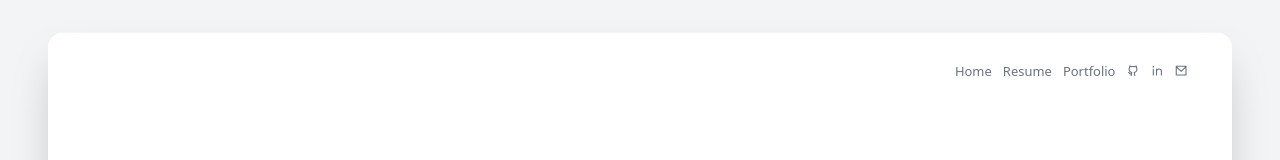
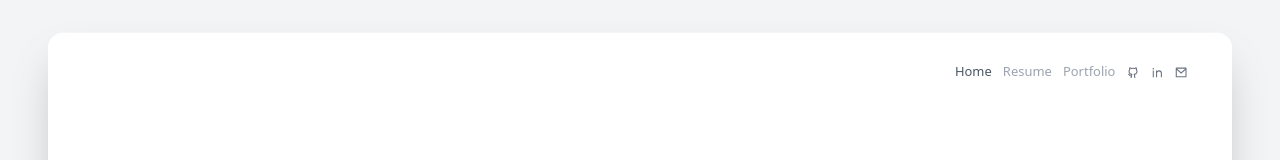
Before and after one commit to moquette/simple-shell, a React app: page / in a window 1280 px wide. Shown: the top 160 px of the page. Built offline with nearby package versions, Linux system fonts and the light colour scheme.

Commit message:
object list

```diff
--- a/src/components/Footer.tsx
+++ b/src/components/Footer.tsx
@@ -7,61 +7,62 @@ import {
   RiLinkedinLine,
   RiGithubLine,
   RiMailLine,
-  RiArrowUpLine,
+  RiArrowUpSLine,
 } from 'react-icons/ri'
 
+const menuItems = [
+  {label: 'Home', path: '/', icon: <RiHome2Line />, internal: true},
+  {label: 'Resume', path: '/resume', icon: <RiQuillPenLine />, internal: true},
+  {
+    label: 'Portfolio',
+    path: '/portfolio',
+    icon: <RiLayoutTop2Line />,
+    internal: true,
+  },
+  {
+    label: 'GitHub',
+    path: 'https://github.com/moquette/',
+    icon: <RiGithubLine />,
+    internal: false,
+  },
+  {
+    label: 'LinkedIn',
+    path: 'https://www.linkedin.com/in/jmoquette/',
+    icon: <RiLinkedinLine />,
+    internal: false,
+  },
+  {
+    label: 'Contact',
+    path: "mailto:Joaquin A. Moquette<joaquin@moquette.us>?subject=Let's talk",
+    icon: <RiMailLine />,
+    internal: false,
+  },
+]
 export default function Footer() {
   return (
     <footer>
       <div className="icon-box">
-        <div>
-          <NavLink to="/">
-            <RiHome2Line />
-            Home
-          </NavLink>
-        </div>
-        <div>
-          <NavLink to="/resume">
-            <RiQuillPenLine />
-            Resume
-          </NavLink>
-        </div>
-        <div>
-          <NavLink to="/portfolio">
-            <RiLayoutTop2Line />
-            Portfolio
-          </NavLink>
-        </div>
-        <div>
-          <a
-            href="https://github.com/moquette/"
-            target="_blank"
-            rel="noreferrer"
-          >
-            <RiGithubLine />
-            GitHub
-          </a>
-        </div>
-        <div>
-          <a
-            href="https://www.linkedin.com/in/jmoquette/"
-            target="_blank"
-            rel="noreferrer"
-          >
-            <RiLinkedinLine />
-            LinkedIn
-          </a>
-        </div>
-        <div>
-          <a
-            href="mailto:Joaquin A. Moquette<joaquin@moquette.us>?subject=Let's talk"
-            target="_blank"
-            rel="noreferrer"
-          >
-            <RiMailLine />
-            Contact
-          </a>
-        </div>
+        {menuItems.map(({label, icon, path, internal}) => {
+          if (internal) {
+            return (
+              <div key={label}>
+                <NavLink to={path}>
+                  {icon}
+                  {label}
+                </NavLink>
+              </div>
+            )
+          } else {
+            return (
+              <div key={label}>
+                <a href={path} target="_blank" rel="noreferrer">
+                  {icon}
+                  {label}
+                </a>
+              </div>
+            )
+          }
+        })}
         <div>
           <a
             href="#root"
@@ -70,8 +71,8 @@ export default function Footer() {
               window.scrollTo(0, 0)
             }}
           >
-            <RiArrowUpLine />
-            Top of Page
+            <RiArrowUpSLine />
+            Top
           </a>
         </div>
       </div>
--- a/src/components/Nav.tsx
+++ b/src/components/Nav.tsx
@@ -5,11 +5,39 @@ import {
   RiHome2Line,
   RiQuillPenLine,
   RiLayoutTop2Line,
+  RiGithubLine,
   RiLinkedinLine,
-  RiGithubLine,
   RiMailLine,
 } from 'react-icons/ri'
 
+const menuItems = [
+  {label: 'Home', path: '/', icon: <RiHome2Line />, internal: true},
+  {label: 'Resume', path: '/resume', icon: <RiQuillPenLine />, internal: true},
+  {
+    label: 'Portfolio',
+    path: '/portfolio',
+    icon: <RiLayoutTop2Line />,
+    internal: true,
+  },
+  {
+    label: 'GitHub',
+    path: 'https://github.com/moquette/',
+    icon: <RiGithubLine />,
+    internal: false,
+  },
+  {
+    label: 'LinkedIn',
+    path: 'https://www.linkedin.com/in/jmoquette/',
+    icon: <RiLinkedinLine />,
+    internal: false,
+  },
+  {
+    label: 'Contact',
+    path: "mailto:Joaquin A. Moquette<joaquin@moquette.us>?subject=Let's talk",
+    icon: <RiMailLine />,
+    internal: false,
+  },
+]
 export interface IAppProps {
   className?: string
 }
@@ -20,39 +48,26 @@ export default function Nav(props: IAppProps) {
         className={`full-page hidden w-full md:block pt-3 ${props.className}`}
       >
         <ul className="flex flex-row justify-end space-x-3 text-sm">
-          <NavLink to="/" className="navbar-link">
-            Home
-          </NavLink>
-          <NavLink to="/resume" className="navbar-link">
-            Resume
-          </NavLink>
-          <NavLink to="/portfolio" className="navbar-link">
-            Portfolio
-          </NavLink>
-          <a
-            href="https://github.com/moquette/"
-            target="_blank"
-            className="navbar-link"
-            rel="noreferrer"
-          >
-            <RiGithubLine className="inline-block mb-1" />
-          </a>
-          <a
-            href="https://www.linkedin.com/in/jmoquette/"
-            target="_blank"
-            className="navbar-link"
-            rel="noreferrer"
-          >
-            <RiLinkedinLine className="inline-block mb-1" />
-          </a>
-          <a
-            href="mailto:Joaquin A. Moquette<joaquin@moquette.us>?subject=Let's talk"
-            target="_blank"
-            className="navbar-link"
-            rel="noreferrer"
-          >
-            <RiMailLine className="inline-block mb-1" />
-          </a>
+          {menuItems.map(({label, icon, path, internal}) => {
+            if (internal) {
+              return (
+                <NavLink to={path} className="navbar-link" key={label}>
+                  {label}
+                </NavLink>
+              )
+            } else {
+              return (
+                <a
+                  href={path}
+                  target="_blank"
+                  className="inline-block pt-1"
+                  key={label}
+                >
+                  {icon}
+                </a>
+              )
+            }
+          })}
         </ul>
       </nav>
       <Popover className="popover">
--- a/src/styles/nav.scss
+++ b/src/styles/nav.scss
@@ -28,6 +28,16 @@
   }
 }
 
+.navbar-link {
+  @apply text-gray-400;
+  &.active {
+    @apply text-gray-600;
+  }
+  &:hover:not(.active) {
+    @apply text-gray-500;
+  }
+}
+
 nav.bottom {
   @apply hidden;
 }
```
